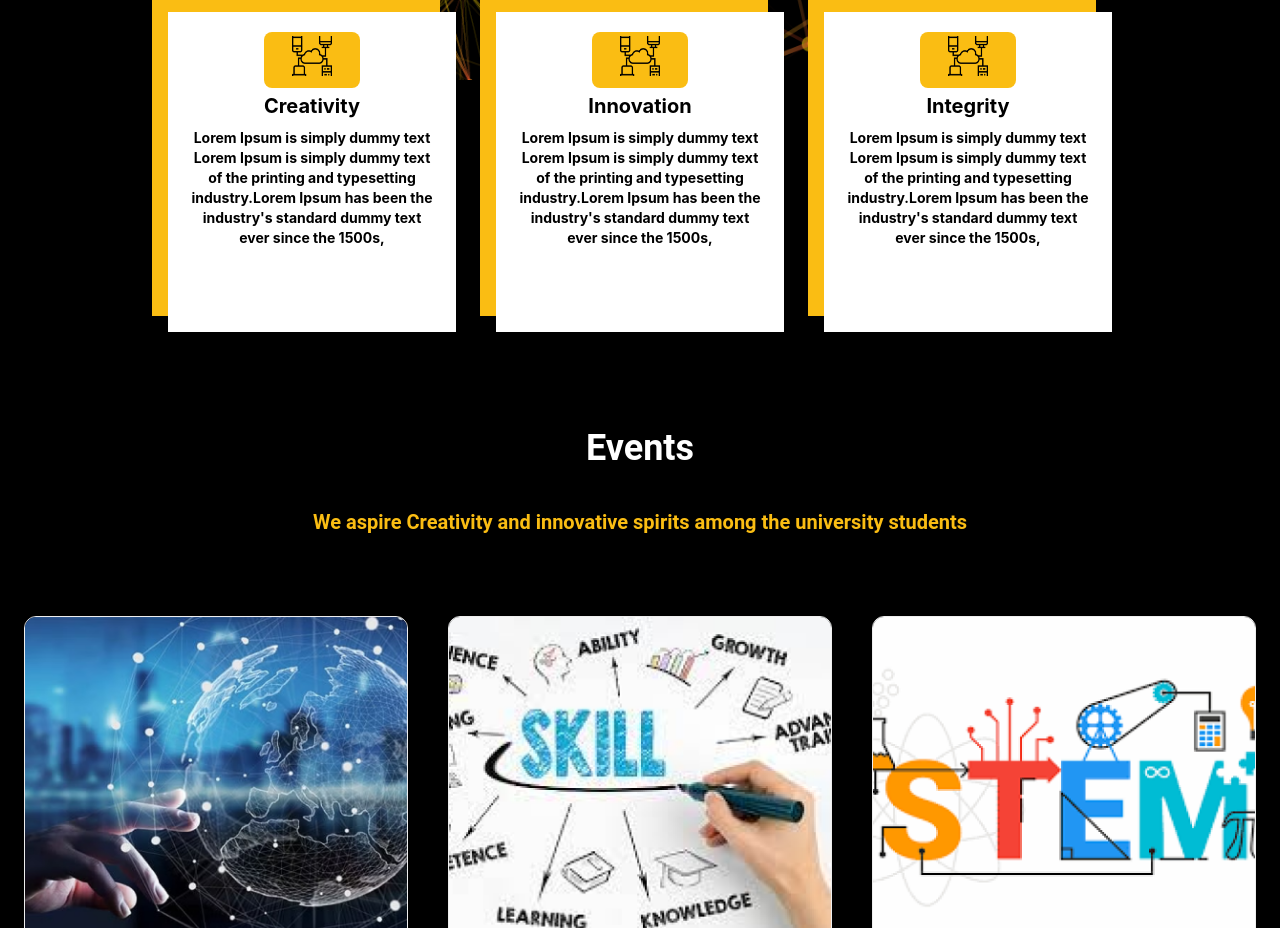
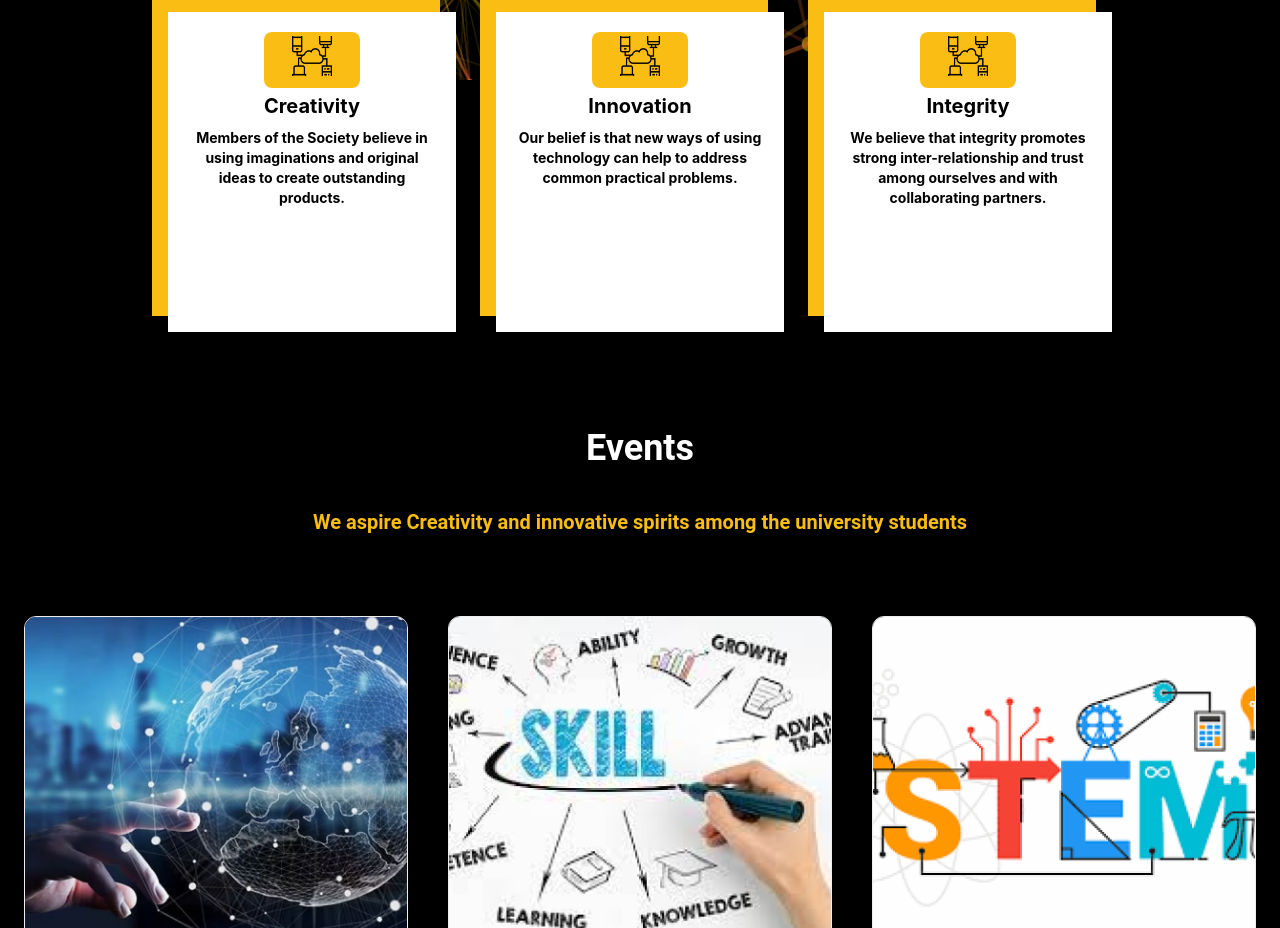
Before and after one commit to widambeDeograss/uiss-web, a React (Vite) app: page / in a window 1280 px wide. Shown: the part 1920-2848 px from the top of the page. Built offline with nearby package versions, Linux system fonts and the light colour scheme.

Commit message:
homepage changes

```diff
--- a/src/pages/Home.tsx
+++ b/src/pages/Home.tsx
@@ -25,21 +25,21 @@ const VALUES = [
     title: "Creativity",
     image: valuesImages,
     description:
-      "Lorem Ipsum is simply dummy text Lorem Ipsum is simply dummy text of the printing and typesetting industry.Lorem Ipsum has been the industry's standard dummy text ever since the 1500s, ",
+      "Members of the Society believe in using imaginations and original ideas to create outstanding products.",
   },
   {
     id: 2,
     title: "Innovation",
     image: valuesImages,
     description:
-      "Lorem Ipsum is simply dummy text Lorem Ipsum is simply dummy text of the printing and typesetting industry.Lorem Ipsum has been the industry's standard dummy text ever since the 1500s, ",
+      "Our belief is that new ways of using technology can help to address common practical problems.",
   },
   {
     id: 3,
     title: "Integrity",
     image: valuesImages,
     description:
-      "Lorem Ipsum is simply dummy text Lorem Ipsum is simply dummy text of the printing and typesetting industry.Lorem Ipsum has been the industry's standard dummy text ever since the 1500s, ",
+      "We believe that integrity promotes strong inter-relationship and trust among ourselves and with collaborating partners.",
   },
 ];
 
```
